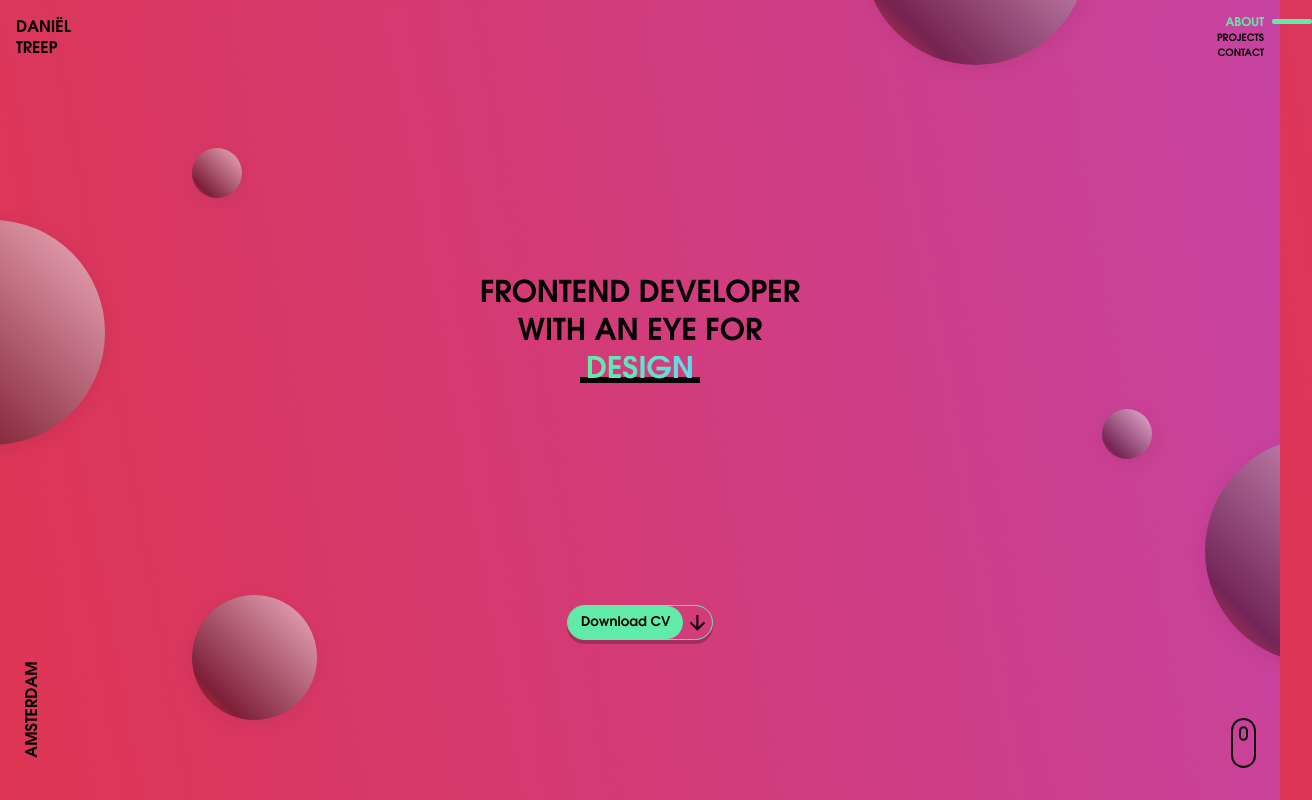
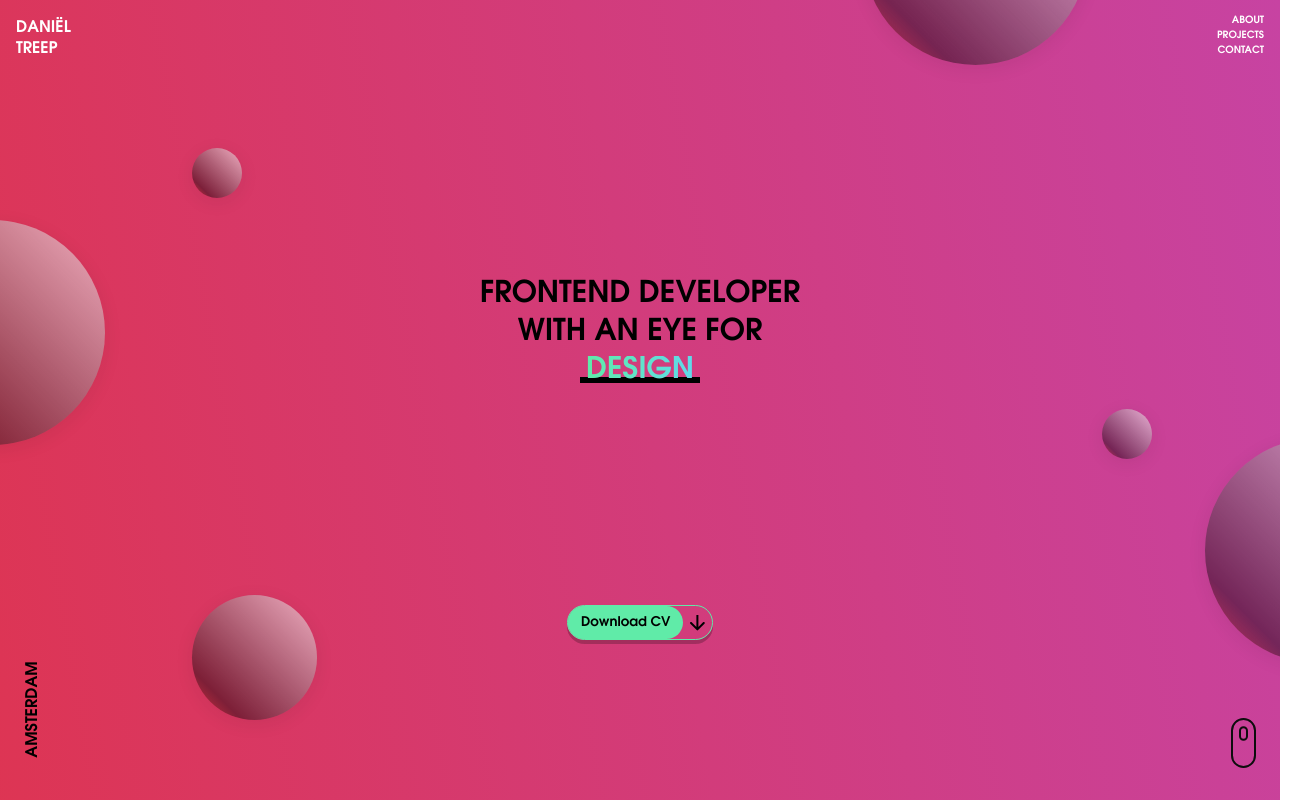
Before and after one commit to danieltreep/Portfolio-2023, a plain HTML site: page index.html in a window 1280 px wide. Shown: the top 800 px of the page, 1312 px wide, since content can reach past the window. Drawn offline with nearby package versions, Linux system fonts and the light colour scheme.

Commit message:
updated animations

```diff
--- a/css/styles.css
+++ b/css/styles.css
@@ -56,8 +56,10 @@ header {
     position: sticky;
     top: 0;
     height: 75px;
+    /* backdrop-filter: blur(100%); */
     /* background-color: rgba(0, 0, 0, 0.26); */
     z-index: 10;
+    color: white;
 }
 header h3 {
     font-size: var(--font-size-small);
@@ -75,18 +77,9 @@ nav {
     isolation: isolate;
     color: white;
 }
-nav .scrollTracker {
-    position: absolute;
-    width: 40px;
-    height: 5px;
-    top: 4px;
-    right: -3rem;
-    background-color: var(--main-color);
-    border-radius: 2px;
-}
 a {
     text-decoration: none;
-    color: black;
+    color: white;
     transition: .3s;
 }
 a.active {
@@ -208,7 +201,7 @@ h2 {
 /* PROJECTS SECTION */
 .projects {
     background-color: black;
-    padding-block: 4rem;
+    padding-block: 8rem;
 }
 .projects-container {
     overflow-x: scroll;
--- a/js/main.js
+++ b/js/main.js
@@ -144,19 +144,20 @@ gsap.to('header', {
         trigger: '.bottle',
         scrub: true
     },
-    backgroundColor: 'black'
+    backgroundColor: '#00000090',
+    backdropFilter: 'invert(80%)'
 })
 
-// gsap.to('.mainnav a:nth-of-type(1)', {
-//     scrollTrigger: {
-//         trigger: '.about',
-//         scrub: true,
-//         toggleClass: {
-//             targets: ".mainnav a:nth-of-type(1)",
-//             className: "active"
-//         }
-//     }
-// })
+gsap.to('.mainnav a:nth-of-type(1)', {
+    scrollTrigger: {
+        trigger: '.about',
+        scrub: true,
+        toggleClass: {
+            targets: ".mainnav a:nth-of-type(1)",
+            className: "active"
+        }
+    }
+})
 
 gsap.to('.mainnav a:nth-of-type(2)', {
     scrollTrigger: {
@@ -177,35 +178,7 @@ gsap.to('.mainnav a:nth-of-type(3)', {
         toggleClass: {
             targets: ".mainnav a:nth-of-type(3)",
             className: "active"
-        }
+        },
+        start: '200px 80%',
     }
 })
-
-const a1 = gsap.timeline({
-    defaults: {
-        scrollTrigger: {
-            trigger: '.about',
-            scrub: true
-        }
-    }
-})
-
-a1.to('.mainnav a:nth-of-type(1)', {
-    scrollTrigger: {
-
-        toggleClass: {
-            targets: ".mainnav a:nth-of-type(1)",
-            className: "active"
-        },
-        start: 'top 90%'
-    },
-})
-.from('.scrollTracker', {
-    scrollTrigger: {
-        toggleClass: {
-            targets: ".mainnav a:nth-of-type(1)",
-            className: "active"
-        }
-    },
-    right: '-4rem'
-})
```
